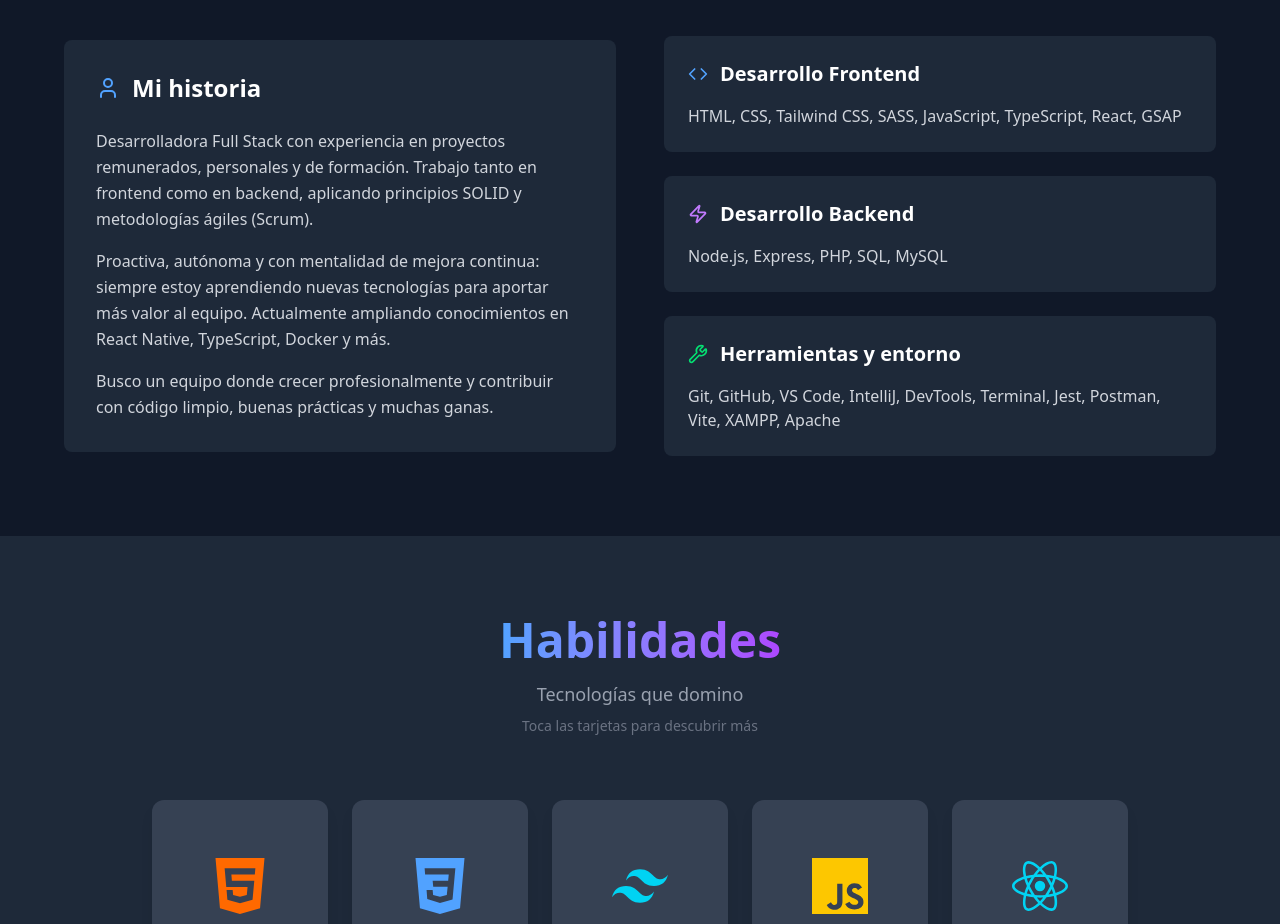
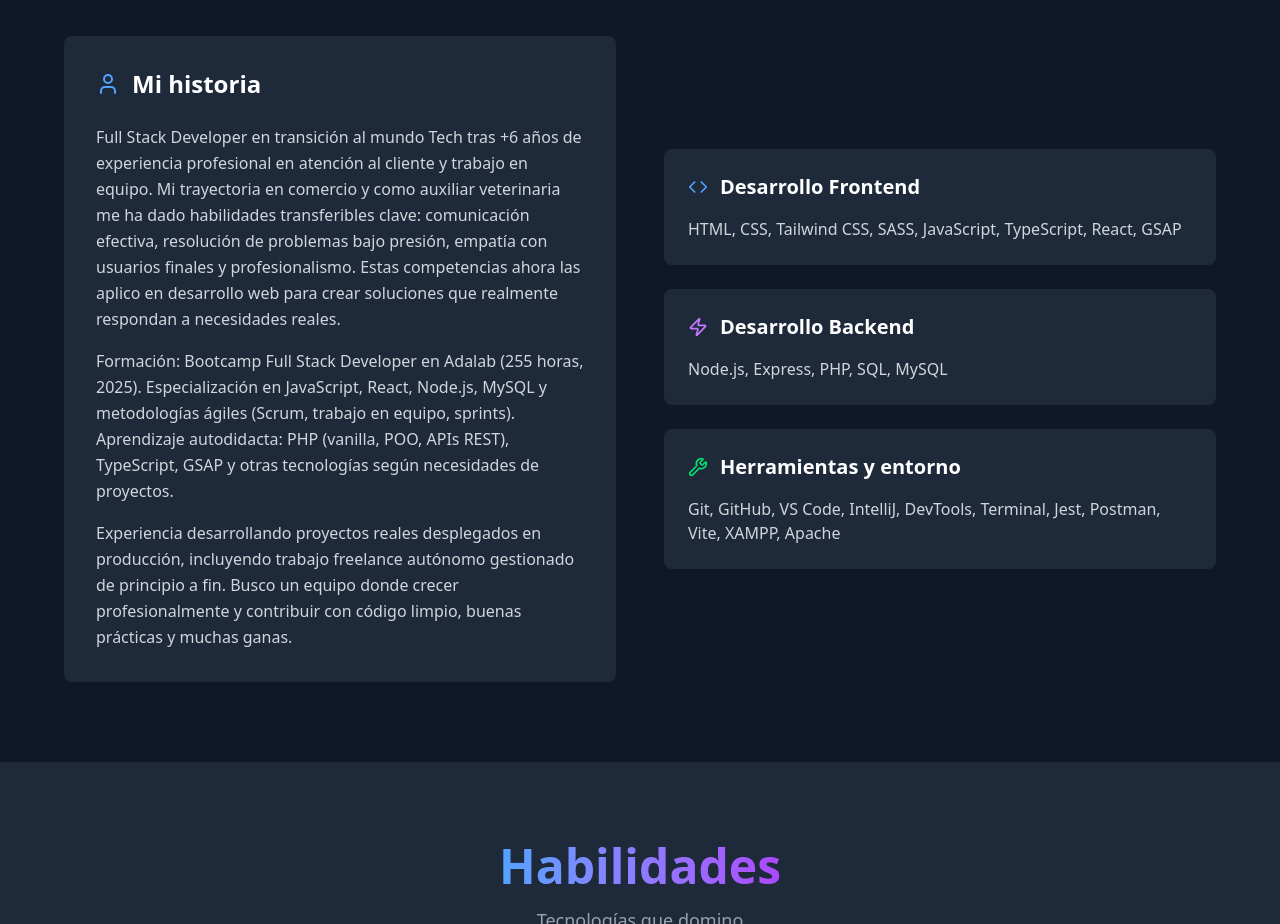
Before and after one commit to Nelicah/mi-portafolio, a React (Vite) app: page / in a window 1280 px wide. Shown: the part 1000-1924 px from the top of the page. Built offline with nearby package versions, Linux system fonts and the light colour scheme.

Commit message:
mejorando about me

```diff
--- a/src/components/sections/AboutSection.jsx
+++ b/src/components/sections/AboutSection.jsx
@@ -24,20 +24,29 @@ function AboutSection() {
                   <h3 className="text-2xl font-bold">Mi historia</h3>
                 </div>
                 <p className="text-gray-300 mb-4 leading-relaxed">
-                  Desarrolladora Full Stack con experiencia en proyectos
-                  remunerados, personales y de formación. Trabajo tanto en
-                  frontend como en backend, aplicando principios SOLID y
-                  metodologías ágiles (Scrum).
+                  Full Stack Developer en transición al mundo Tech tras +6 años
+                  de experiencia profesional en atención al cliente y trabajo en
+                  equipo. Mi trayectoria en comercio y como auxiliar veterinaria
+                  me ha dado habilidades transferibles clave: comunicación
+                  efectiva, resolución de problemas bajo presión, empatía con
+                  usuarios finales y profesionalismo. Estas competencias ahora
+                  las aplico en desarrollo web para crear soluciones que
+                  realmente respondan a necesidades reales.
                 </p>
                 <p className="text-gray-300 mb-4 leading-relaxed">
-                  Proactiva, autónoma y con mentalidad de mejora continua: siempre
-                  estoy aprendiendo nuevas tecnologías para aportar más valor al
-                  equipo. Actualmente ampliando conocimientos en React Native,
-                  TypeScript, Docker y más.
+                  Formación: Bootcamp Full Stack Developer en Adalab (255 horas,
+                  2025). Especialización en JavaScript, React, Node.js, MySQL y
+                  metodologías ágiles (Scrum, trabajo en equipo, sprints).
+                  Aprendizaje autodidacta: PHP (vanilla, POO, APIs REST),
+                  TypeScript, GSAP y otras tecnologías según necesidades de
+                  proyectos.
                 </p>
                 <p className="text-gray-300 leading-relaxed">
-                  Busco un equipo donde crecer profesionalmente y contribuir con
-                  código limpio, buenas prácticas y muchas ganas.
+                  Experiencia desarrollando proyectos reales desplegados en
+                  producción, incluyendo trabajo freelance autónomo gestionado
+                  de principio a fin. Busco un equipo donde crecer
+                  profesionalmente y contribuir con código limpio, buenas
+                  prácticas y muchas ganas.
                 </p>
               </div>
             </div>
@@ -49,7 +58,8 @@ function AboutSection() {
                   <h4 className="text-xl font-semibold">Desarrollo Frontend</h4>
                 </div>
                 <p className="text-gray-300">
-                  HTML, CSS, Tailwind CSS, SASS, JavaScript, TypeScript, React, GSAP
+                  HTML, CSS, Tailwind CSS, SASS, JavaScript, TypeScript, React,
+                  GSAP
                 </p>
               </div>
 
@@ -66,10 +76,13 @@ function AboutSection() {
               <div className="bg-gray-800 p-6 rounded-lg hover:bg-gray-700 transition-colors">
                 <div className="flex items-center mb-4">
                   <Wrench className="text-green-400 mr-3" size={20} />
-                  <h4 className="text-xl font-semibold">Herramientas y entorno</h4>
+                  <h4 className="text-xl font-semibold">
+                    Herramientas y entorno
+                  </h4>
                 </div>
                 <p className="text-gray-300">
-                  Git, GitHub, VS Code, IntelliJ, DevTools, Terminal, Jest, Postman, Vite, XAMPP, Apache
+                  Git, GitHub, VS Code, IntelliJ, DevTools, Terminal, Jest,
+                  Postman, Vite, XAMPP, Apache
                 </p>
               </div>
             </div>
```
